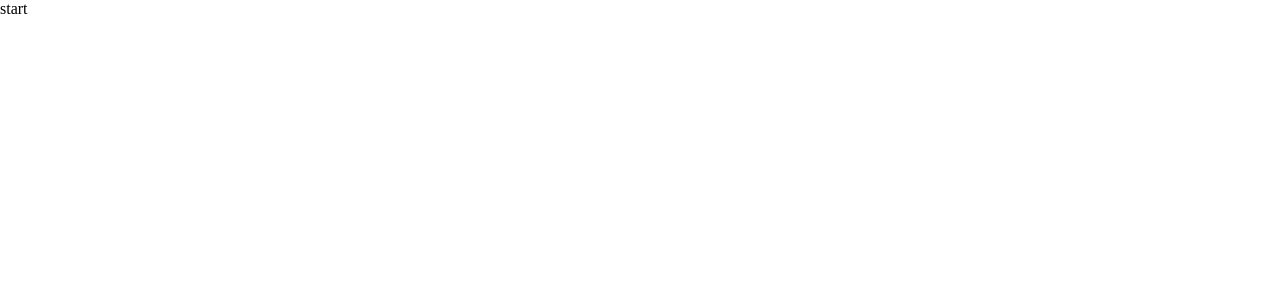
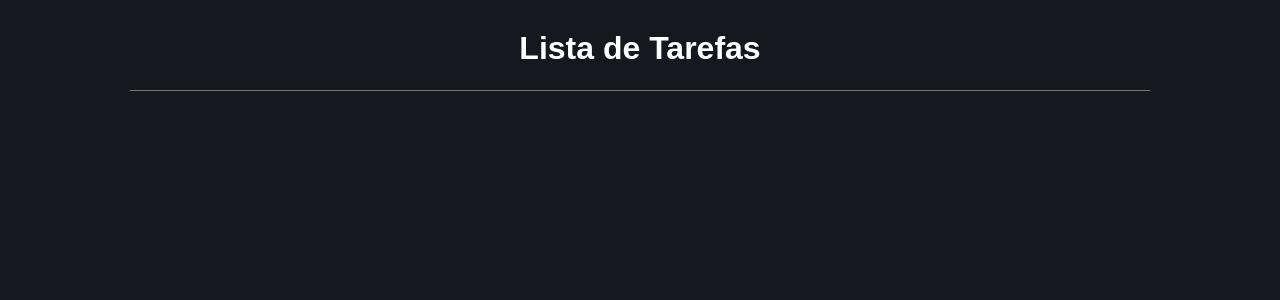
Before and after one commit to Luan-Costa-2l/react-todo-plus, a React (Vite) app: page / in a window 1280 px wide. Shown: the top 300 px of the page. Built offline with nearby package versions, Linux system fonts and the light colour scheme.

Commit message:
feat: create a header

```diff
--- /dev/null
+++ b/src/App.styles.ts
@@ -0,0 +1,27 @@
+import styled from "styled-components";
+
+export const Container = styled.div`
+    background-color: #17181f;
+    min-height: 100vh;
+    color: #FFF;
+    font-family: Arial, Helvetica, sans-serif;
+`;
+
+export const Body = styled.div`
+    max-width: 1020px;
+    margin: auto;
+    padding: 30px 20px;
+
+    header {
+        border-bottom: 1px solid #777;
+        height: 60px;
+
+        h1 {
+            margin: 0;
+            text-align: center;
+            margin-bottom: 20px;
+        }
+    }
+
+
+`;
--- a/src/App.tsx
+++ b/src/App.tsx
@@ -1,7 +1,14 @@
+import { Body, Container } from "./App.styles";
 
 const app = () => {
   return (
-    <div>start</div>
+    <Container>
+      <Body>
+        <header>
+          <h1>Lista de Tarefas</h1>
+        </header>
+      </Body>
+    </Container>
   )
 }
 
```
